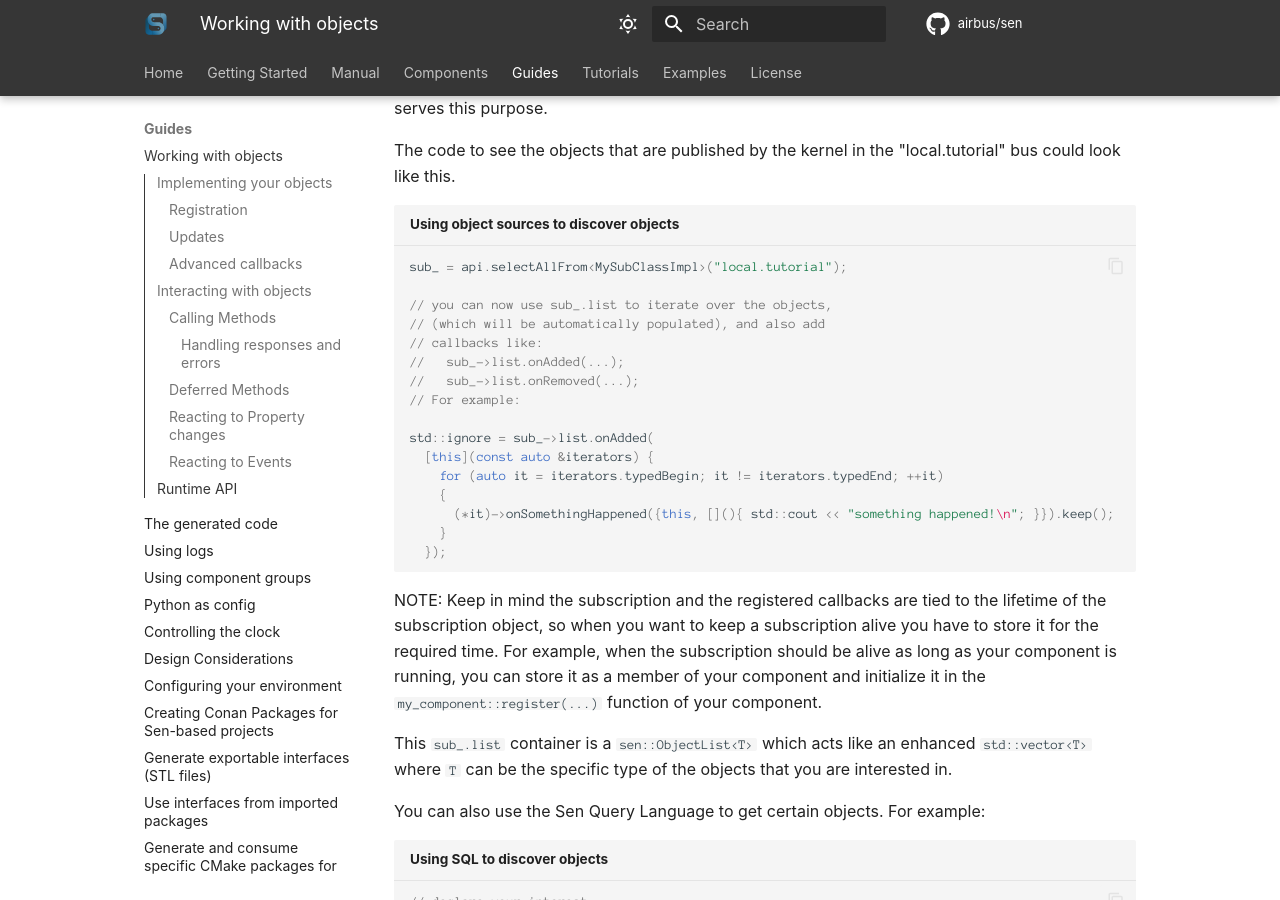
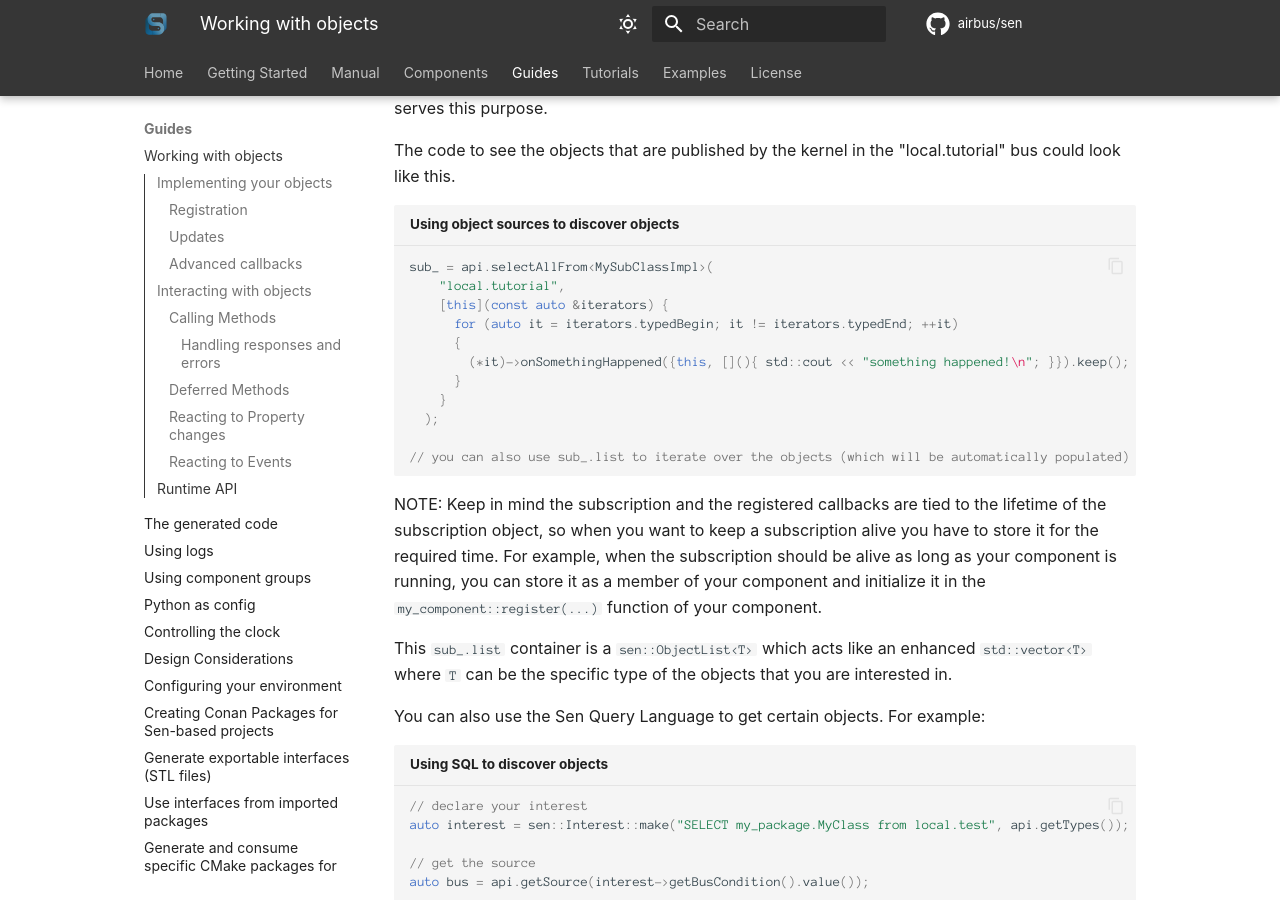
Before and after one commit to airbus/sen, an MkDocs documentation site: the page built from docs/howto_guides/objects.md, in a window 1280 px wide and 900 px high, scrolled down 5997 px. Built offline with MkDocs 1.6.1 and Material for MkDocs 9.7.7, drawn with Linux system fonts in a browser that asks for light colours; emoji names are drawn with the system emoji font; comment, search, counter and statistics services are not loaded; the version menu is left out.

Commit message:
feat[kernel]: add selectAllFrom() overloads with callbacks.
resolves SEN-1540.

````diff
--- a/docs/howto_guides/objects.md
+++ b/docs/howto_guides/objects.md
@@ -272,22 +272,17 @@ The code to see the objects that are published by the kernel in the "local.tutor
 like this.
 
 ```cpp title="Using object sources to discover objects"
-sub_ = api.selectAllFrom<MySubClassImpl>("local.tutorial");
+sub_ = api.selectAllFrom<MySubClassImpl>(
+    "local.tutorial",
+    [this](const auto &iterators) {
+      for (auto it = iterators.typedBegin; it != iterators.typedEnd; ++it)
+      {
+        (*it)->onSomethingHappened({this, [](){ std::cout << "something happened!\n"; }}).keep();
+      }
+    }
+  );
 
-// you can now use sub_.list to iterate over the objects,
-// (which will be automatically populated), and also add
-// callbacks like:
-//   sub_->list.onAdded(...);
-//   sub_->list.onRemoved(...);
-// For example:
-
-std::ignore = sub_->list.onAdded(
-  [this](const auto &iterators) {
-    for (auto it = iterators.typedBegin; it != iterators.typedEnd; ++it)
-    {
-      (*it)->onSomethingHappened({this, [](){ std::cout << "something happened!\n"; }}).keep();
-    }
-  });
+// you can also use sub_.list to iterate over the objects (which will be automatically populated)
 ```
 
 NOTE: Keep in mind the subscription and the registered callbacks are tied to the lifetime of the
````
Also changed, not shown: 11 other files.
